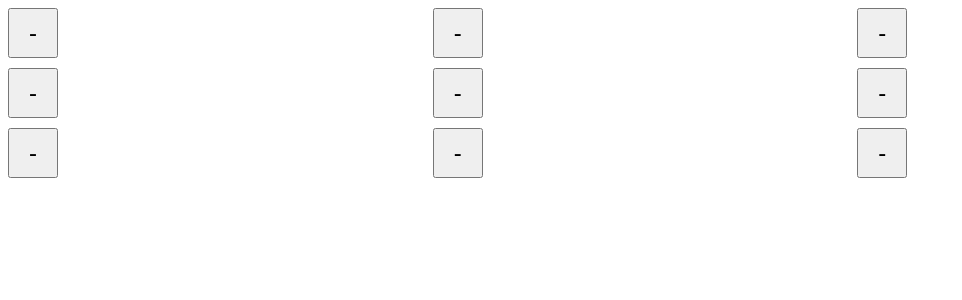
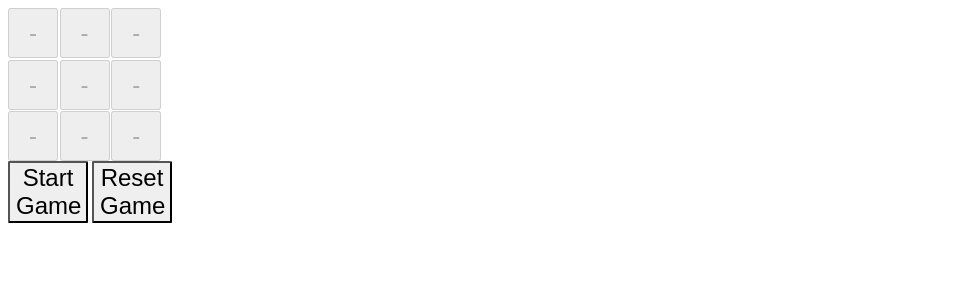
Before and after one commit to Spyro7883/TicTacSvelte, a SvelteKit app: page / in a window 1280 px wide. Shown: the top 300 px of the page, without its empty margins (0-962 px from the left). Built offline with nearby package versions, Linux system fonts and the light colour scheme.

Commit message:
start/reset states added

```diff
--- a/src/TicTacToe.ts
+++ b/src/TicTacToe.ts
@@ -4,27 +4,33 @@ export enum CellState {
 	O = 'O'
 } // Representing players X, O, and null for empty
 
+export enum Player {
+	USER1 = 'X',
+	USER2 = 'O'
+}
+
 export class TicTacToe {
 	private board: CellState[];
+	private currentPlayer: Player;
 
-	constructor(board?: CellState[]) {
-		this.board = board ?? Array(9).fill(CellState.EMPTY);
+	constructor() {
+		this.board = Array(9).fill(CellState.EMPTY);
+		this.currentPlayer = Player.USER1;
 	}
 
 	public toggleCell(index: number): TicTacToe {
-		const newBoard = this.board.map((cell, i) =>
-			i === index
-				? cell === CellState.EMPTY
-					? CellState.X
-					: cell === CellState.X
-					? CellState.O
-					: CellState.EMPTY
-				: cell
-		);
-		console.log(`Cell ${index} is now: ${this.board[index]}`);
-		return new TicTacToe(newBoard);
+		if (this.board[index] === CellState.EMPTY) {
+			this.board[index] = this.currentPlayer === Player.USER1 ? CellState.X : CellState.O;
+			this.currentPlayer = this.currentPlayer === Player.USER1 ? Player.USER2 : Player.USER1;
+		}
+
+		return this;
 	}
 
+	public resetGame(): void {
+		this.board = Array(9).fill(CellState.EMPTY);
+		this.currentPlayer = Player.USER1;
+	}
 	// Getter for the game state
 	public getBoard(): CellState[] {
 		return this.board;
--- a/src/routes/+page.svelte
+++ b/src/routes/+page.svelte
@@ -2,33 +2,52 @@
 	import { TicTacToe } from '../TicTacToe'; // Assuming TicTacToe class is in a separate file
 
 	let game = new TicTacToe();
+	let gameStarted = false;
+
+	function gameStart() {
+		game.resetGame();
+		gameStarted = true;
+	}
 
 	function handleCellClick(index: number) {
-		game = game.toggleCell(index);
-		console.log(index);
-		console.log(game.getBoard());
+		if (gameStarted) {
+			game = game.toggleCell(index);
+			console.log(index);
+			console.log(game.getBoard());
+		}
+	}
+	function resetGame() {
+		game = new TicTacToe();
+		gameStarted = false;
 	}
 </script>
 
 <div class="board">
 	{#key game}
 		{#each game.getBoard() as cell, index}
-			<button on:click={() => handleCellClick(index)}>
+			<button disabled={!gameStarted} on:click={() => handleCellClick(index)}>
 				{cell}
 			</button>
 		{/each}
 	{/key}
 </div>
+<button class="start" on:click={gameStart}>Start Game</button>
+<button class="start" on:click={resetGame}>Reset Game</button>
 
 <style>
+	.start {
+		width: 5rem;
+		height: auto;
+		border-radius: 0.1rem;
+	}
 	.board {
 		display: grid;
-		grid-template-columns: repeat(3, 1fr);
-		gap: 10px;
+		grid-template-columns: repeat(3, 50px);
+		gap: 0.1rem;
 	}
 	button {
 		width: 50px;
 		height: 50px;
-		font-size: 24px;
+		font-size: 1.5rem;
 	}
 </style>
```
